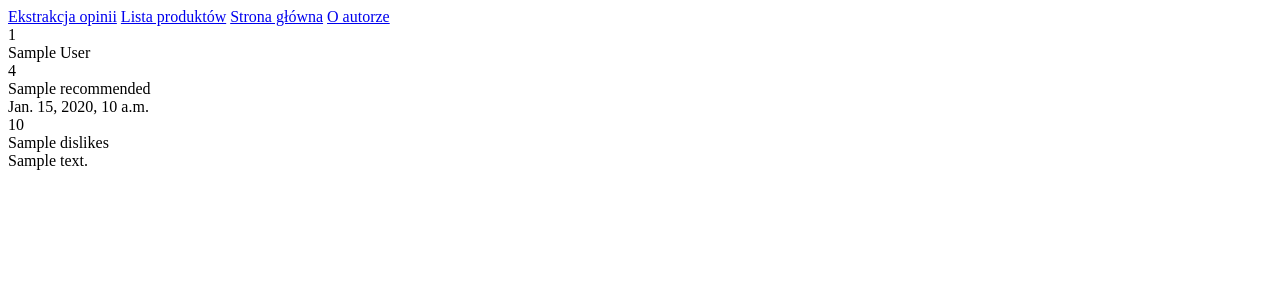
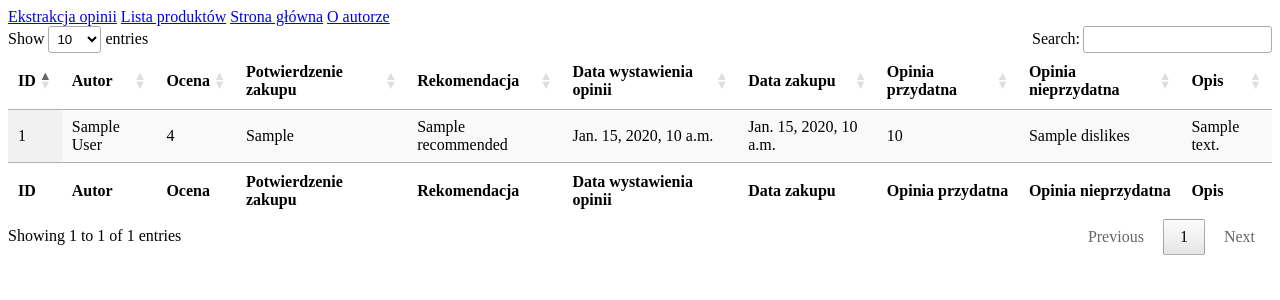
Before and after one commit to kgr88/CeneoScrapper, a Django app: template scrapper/templates/scrapper/produkt.html in a window 1280 px wide. Shown: the top 300 px of the page. Run offline with Django 4.2, Linux system fonts and the light colour scheme; the template is opened without the code that fills it: most values are stand-ins (such as "Sample title", 1, 10 or a date in 2020); some libraries are stand-ins or nearby versions.

Commit message:
added sortable table

```diff
--- a/scrapper/models.py
+++ b/scrapper/models.py
@@ -1,7 +1,6 @@
 from django.db import models
 from bs4 import BeautifulSoup
 import requests
-from datetime import datetime
 
 
 # Create your models here.
@@ -47,9 +46,7 @@ class Opinion(models.Model):
         except AttributeError:
             pass
         dates = data.findAll('time')
-        opinion_date_unformatted = dates[0]['datetime']
-        self.opinion_date = datetime.strptime(opinion_date_unformatted, "%Y-%m-%d %H:%M:%S")
-
+        self.opinion_date = dates[0]['datetime']
         try:
             self.purchase_date = dates[1]['datetime']
         except IndexError:
--- a/scrapper/templates/scrapper/base.html
+++ b/scrapper/templates/scrapper/base.html
@@ -3,13 +3,24 @@
 <head>
     <meta charset="UTF-8">
     <title>{% block title %}{% endblock %}</title>
+    <link rel="stylesheet" type="text/css" href="https://cdn.datatables.net/1.13.4/css/jquery.dataTables.min.css">
+<script
+      src="https://code.jquery.com/jquery-3.6.4.js"
+      integrity="sha256-a9jBBRygX1Bh5lt8GZjXDzyOB+bWve9EiO7tROUtj/E="
+      crossorigin="anonymous">
+    </script>
+    <script type="text/javascript" src="https://cdn.datatables.net/1.13.4/js/jquery.dataTables.min.js"></script>
+
 </head>
 <body>
     <a href="{% url 'scrapper:ekstrakcja' %}">Ekstrakcja opinii</a>
     <a href="{% url 'scrapper:lista' %}">Lista produktów</a>
     <a href="{% url 'scrapper:home_page' %}">Strona główna</a>
     <a href="{% url 'scrapper:autor' %}">O autorze</a><br>
+    {% block scripts %}
+    {% endblock %}
     {% block content %}
     {% endblock %}
+
 </body>
 </html>
--- a/scrapper/templates/scrapper/produkt.html
+++ b/scrapper/templates/scrapper/produkt.html
@@ -1,14 +1,58 @@
 {% extends 'scrapper/base.html' %}
 {% block title %}Produkt{% endblock %}
+{% block scripts %}
+
+{% endblock %}
 {% block content %}
-{% for opinia in opinie %}
-    {{ opinia.id }}<br>
-    {{ opinia.author }}<br>
-    {{ opinia.rating }}<br>
-    {{ opinia.recommended }}<br>
-    {{ opinia.opinion_date}}<br>
-    {{ opinia.likes}}<br>
-    {{ opinia.dislikes}}<br>
-    {{ opinia.description}}<br><br>
-{% endfor %}
+    <table id="opinions" class="display" style="width:100%">
+    <thead>
+        <tr>
+            <th>ID</th>
+            <th>Autor</th>
+            <th>Ocena</th>
+            <th>Potwierdzenie zakupu</th>
+            <th>Rekomendacja</th>
+            <th>Data wystawienia opinii</th>
+            <th>Data zakupu</th>
+            <th>Opinia przydatna</th>
+            <th>Opinia nieprzydatna</th>
+            <th>Opis</th>
+        </tr>
+    </thead>
+    <tbody>
+    {% for opinia in opinie %}
+        <tr>
+        <td>{{ opinia.id }}</td>
+        <td>{{ opinia.author }}</td>
+        <td>{{ opinia.rating }}</td>
+        <td>{{ opinia.purchase_confirmation }}</td>
+        <td>{{ opinia.recommended }}</td>
+        <td>{{ opinia.opinion_date}}</td>
+        <td>{{ opinia.purchase_date}}</td>
+        <td>{{ opinia.likes}}</td>
+        <td>{{ opinia.dislikes}}</td>
+        <td>{{ opinia.description}}</td>
+        </tr>
+    {% endfor %}
+    </tbody>
+    <tfoot>
+        <tr>
+            <th>ID</th>
+            <th>Autor</th>
+            <th>Ocena</th>
+            <th>Potwierdzenie zakupu</th>
+            <th>Rekomendacja</th>
+            <th>Data wystawienia opinii</th>
+            <th>Data zakupu</th>
+            <th>Opinia przydatna</th>
+            <th>Opinia nieprzydatna</th>
+            <th>Opis</th>
+        </tr>
+        </tfoot>
+    </table>
+    <script>
+        $(document).ready(function () {
+        $('#opinions').DataTable();
+        });
+    </script>
 {% endblock %}
```
Also changed, not shown: db.sqlite3.
